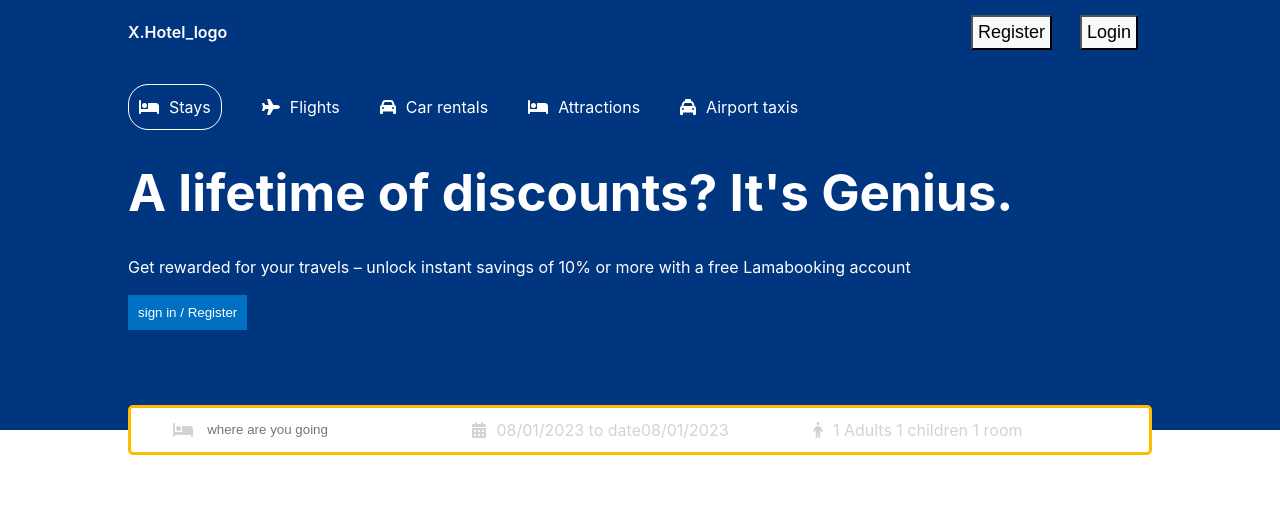
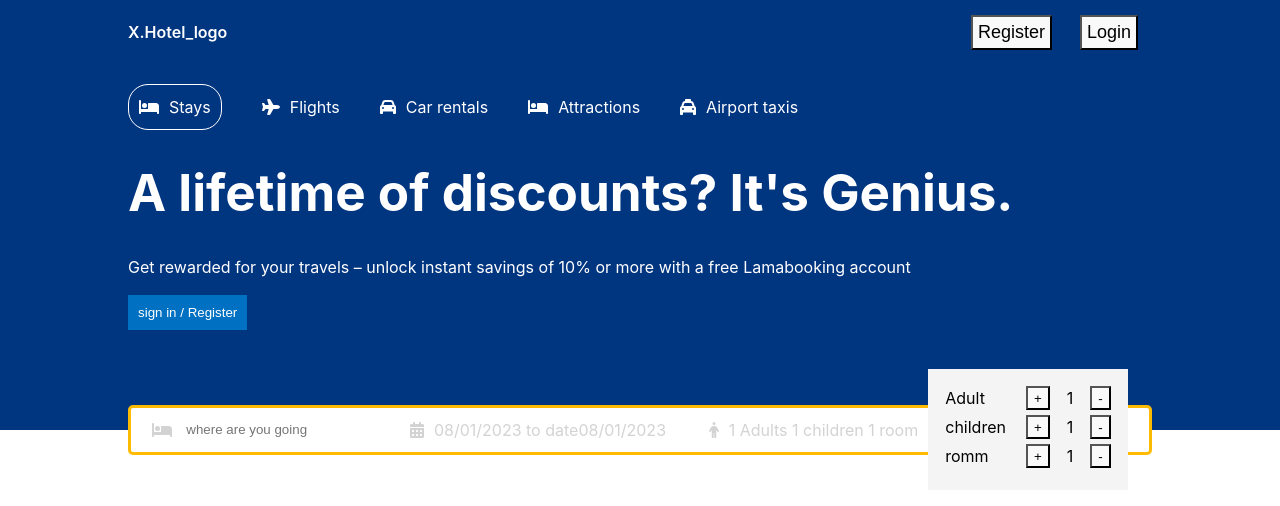
Before and after one commit to khaledx30/booking-app, a React (Vite) app: page / in a window 1280 px wide. Shown: the top 506 px of the page. Built offline with nearby package versions, Linux system fonts and the light colour scheme.

Commit message:
adding the control buttons

```diff
--- a/src/components/header/Header.jsx
+++ b/src/components/header/Header.jsx
@@ -109,8 +109,29 @@ export default function Header() {
           <div className="headerSearchItem">
             <FontAwesomeIcon icon={faPerson} className="headerIcon" />
             <span className="headerSearchText">{`${option.adult} Adults ${option.children} children ${option.room} room`}</span>
+            <div className="optionContianer">
+              <ul className="optionList">
+                <li className="optionItem">
+                  <span> Adult</span>
+                  <div className="optionControler">
+                    <button>+</button>1<button>-</button>
+                  </div>
+                </li>
+                <li className="optionItem">
+                  <span>children</span>
+                  <div className="optionControler">
+                    <button>+</button>1<button>-</button>
+                  </div>
+                </li>
+                <li className="optionItem">
+                  <span>romm</span>
+                  <div className="optionControler">
+                    <button>+</button>1<button>-</button>
+                  </div>
+                </li>
+              </ul>
+            </div>
           </div>
-          <div></div>
         </div>
         {/* <Test /> */}
       </div>
--- a/src/components/header/header.css
+++ b/src/components/header/header.css
@@ -11,7 +11,6 @@
   max-width: 1024px;
   margin: 20px 0 100px 0;
 }
-/* g */
 .headerList {
   display: flex;
   gap: 40px;
@@ -81,3 +80,31 @@
   position: absolute;
   top: 50px;
 }
+
+.optionContainer {
+  position: absolute;
+  top: 21px;
+}
+
+.optionList {
+  text-decoration: none;
+  list-style: none;
+  display: flex;
+  justify-content: space-between;
+  flex-direction: column;
+  padding: 17px;
+  background-color: #f4f4f4;
+}
+
+.optionItem {
+  text-decoration: none;
+  display: flex;
+  justify-content: space-between;
+  margin-bottom: 5px;
+  gap: 20px;
+}
+
+.optionControler {
+  display: flex;
+  gap: 17px;
+}
```
